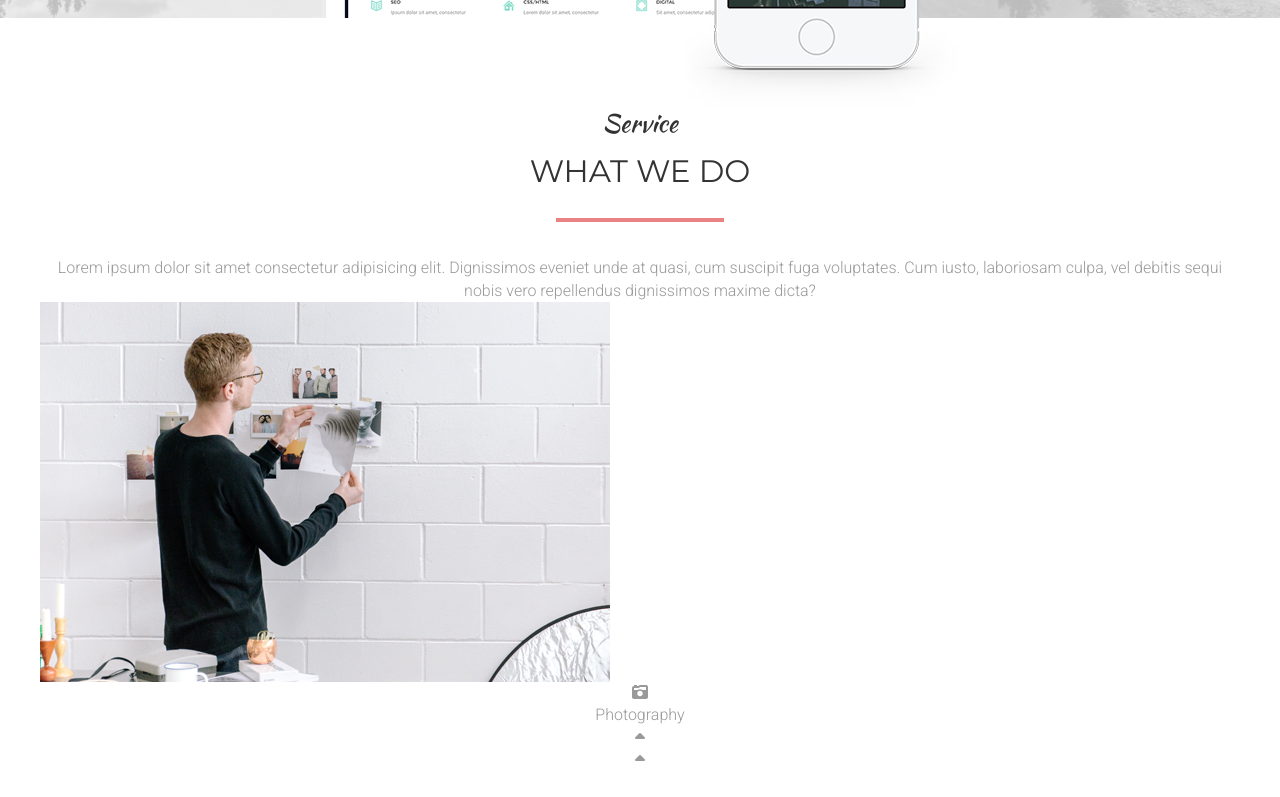
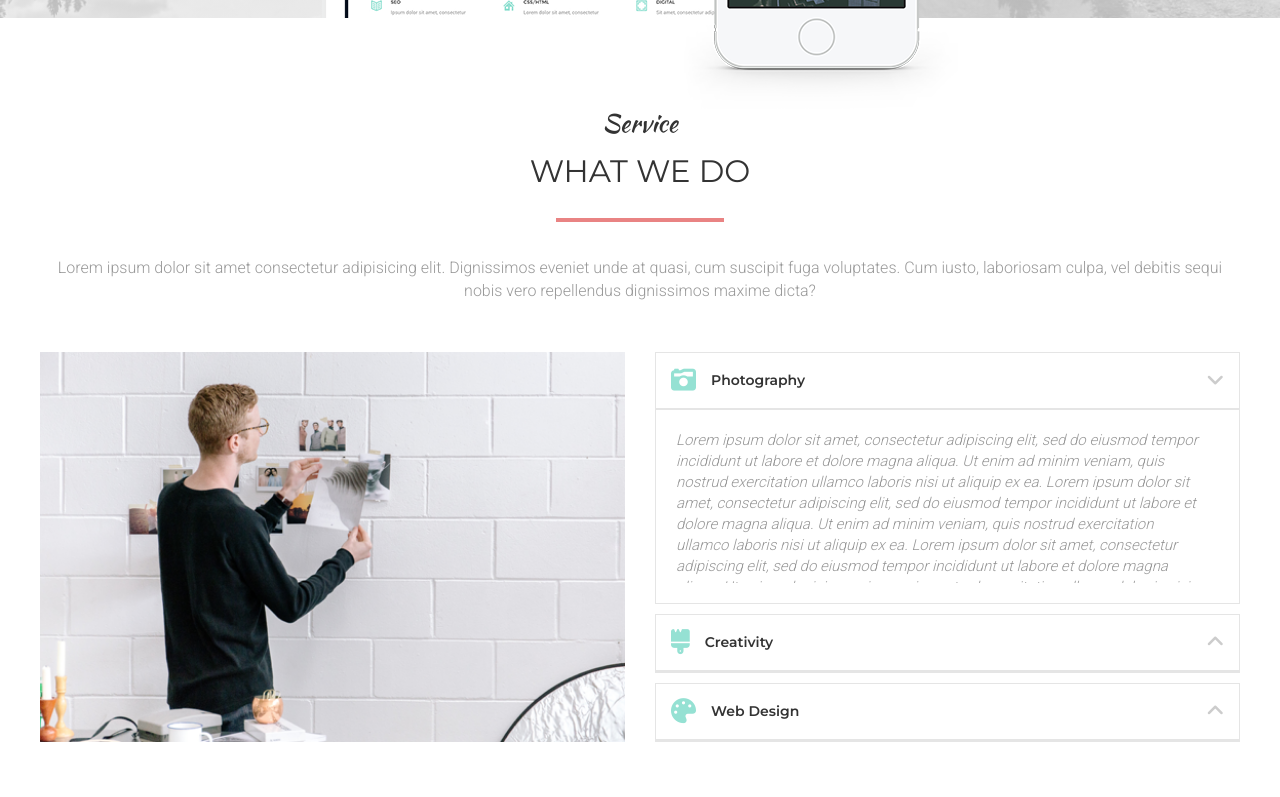
Before and after one commit to TranDangKhoi/mogo-project, a React (Create React App) app in the folder mogo-project/: page / in a window 1280 px wide. Shown: the part 3348-4145 px from the top of the page. After the commit the page ends 4090 px from the top, so only its background shows below. Built offline with nearby package versions, Linux system fonts and the light colour scheme.

Commit message:
:+1:  Updated README and finish what-we-do section

```diff
--- a/mogo-project/src/components/accordion/Accordion.js
+++ b/mogo-project/src/components/accordion/Accordion.js
@@ -5,13 +5,14 @@ import "./accordion.scss";
 const Accordion = ({
   faiconClassName,
   ionicIconName,
+  openedByDefault,
   icon,
   title,
   children,
 }) => {
   const { expandNavigation, nodeRef, setExpandNavigation } = useExpand(
     "h3.accordion-header",
-    false
+    openedByDefault ? true : false
   );
   return (
     <div className="accordion" ref={nodeRef}>
@@ -26,14 +27,14 @@ const Accordion = ({
         <h3 className="accordion-title">{title}</h3>
         <i
           className={`fa-solid ${
-            expandNavigation ? "fa-caret-down" : "fa-caret-up"
-          }`}
+            expandNavigation ? "fa-angle-down" : "fa-angle-up"
+          } accordion-caret`}
         ></i>
       </div>
       <div
         className={`${expandNavigation ? "is-expand" : null} accordion-content`}
       >
-        {children}
+        <div className="accordion-text">{children}</div>
       </div>
     </div>
   );
--- a/mogo-project/src/components/accordion/accordion.scss
+++ b/mogo-project/src/components/accordion/accordion.scss
@@ -1,12 +1,49 @@
 @import "../../helper/styles";
 
 .accordion {
+  &:not(:last-of-type) {
+    margin-bottom: 1rem;
+  }
+  &-header {
+    padding: 1.5rem;
+    border: 1px solid rgba($gray-dark-color, 0.5);
+    @include flexbox(center);
+    cursor: pointer;
+    font-weight: 600;
+    user-select: none;
+  }
   &-content {
-    height: 0;
-    overflow-y: hidden;
+    font-family: $secondary-font;
+    color: $text-color;
+    line-height: 1.4;
+    font-size: 1.5rem;
+    border-top: 0;
+    border: 1px solid rgba($gray-dark-color, 0.5);
+    font-weight: 300;
+    font-style: italic;
+    .accordion-text {
+      height: 0;
+      overflow-y: hidden;
+    }
   }
   &-content.is-expand {
-    height: auto;
-    overflow-y: scroll;
+    padding: 2rem;
+
+    .accordion-text {
+      padding-right: 2rem;
+      height: 15.3rem;
+      overflow-y: auto;
+      @include customScrollbar(4px, 3rem, 1.2rem, $gray-color, $tertiary-color);
+    }
+  }
+  &-icon {
+    color: $tertiary-color;
+    font-size: 2.5rem;
+    margin-right: 1.5rem;
+  }
+  &-caret {
+    margin-left: auto;
+    font-size: 2rem;
+    color: $gray-dark-color;
   }
 }
--- a/mogo-project/src/components/analytics/analytics.scss
+++ b/mogo-project/src/components/analytics/analytics.scss
@@ -2,7 +2,7 @@
 .analytics {
   background: $tertiary-color;
   &-list {
-    @include flexbox(center, space-between);
+    @include flexbox(flex-start, space-between);
   }
   &-item {
     padding: 3.5rem;
--- a/mogo-project/src/components/whatwedo/WhatWeDo.js
+++ b/mogo-project/src/components/whatwedo/WhatWeDo.js
@@ -13,22 +13,50 @@ const WhatWeDo = () => {
           eveniet unde at quasi, cum suscipit fuga voluptates. Cum iusto,
           laboriosam culpa, vel debitis sequi nobis vero repellendus dignissimos
           maxime dicta?
+        </Paragraph>
         <div className="wedo-wrapper">
-            <img src={WhatWeDoImage} alt="WeDoImage" />
+          <img src={WhatWeDoImage} alt="WeDoImage" className="wedo-img" />
           <div className="wedo-content">
             <Accordion
               title={"Photography"}
               faiconClassName="fa-solid fa-camera-retro"
+              openedByDefault={true}
             >
               Lorem ipsum dolor sit amet, consectetur adipiscing elit, sed do
               eiusmod tempor incididunt ut labore et dolore magna aliqua. Ut
               enim ad minim veniam, quis nostrud exercitation ullamco laboris
-                nisi ut aliquip ex ea
+              nisi ut aliquip ex ea. Lorem ipsum dolor sit amet, consectetur
+              adipiscing elit, sed do eiusmod tempor incididunt ut labore et
+              dolore magna aliqua. Ut enim ad minim veniam, quis nostrud
+              exercitation ullamco laboris nisi ut aliquip ex ea. Lorem ipsum
+              dolor sit amet, consectetur adipiscing elit, sed do eiusmod tempor
+              incididunt ut labore et dolore magna aliqua. Ut enim ad minim
+              veniam, quis nostrud exercitation ullamco laboris nisi ut aliquip
+              ex ea
             </Accordion>
-              <Accordion></Accordion>
+            <Accordion title={"Creativity"} faiconClassName="fa-solid fa-brush">
+              Lorem ipsum dolor sit amet, consectetur adipiscing elit, sed do
+              eiusmod tempor incididunt ut labore et dolore magna aliqua. Ut
+              enim ad minim veniam, quis nostrud exercitation ullamco laboris
+              nisi ut aliquip ex ea. Lorem ipsum dolor sit amet, consectetur
+              adipiscing elit, sed do eiusmod tempor incididunt ut labore et
+              dolore magna aliqua. Ut enim ad minim veniam, quis nostrud
+              exercitation ullamco laboris nisi ut aliquip ex ea
+            </Accordion>
+            <Accordion
+              title={"Web Design"}
+              faiconClassName="fa-solid fa-palette"
+            >
+              Lorem ipsum dolor sit amet, consectetur adipiscing elit, sed do
+              eiusmod tempor incididunt ut labore et dolore magna aliqua. Ut
+              enim ad minim veniam, quis nostrud exercitation ullamco laboris
+              nisi ut aliquip ex ea. Lorem ipsum dolor sit amet, consectetur
+              adipiscing elit, sed do eiusmod tempor incididunt ut labore et
+              dolore magna aliqua. Ut enim ad minim veniam, quis nostrud
+              exercitation ullamco laboris nisi ut aliquip ex ea
+            </Accordion>
           </div>
         </div>
-        </Paragraph>
       </Container>
     </div>
   );
--- a/mogo-project/src/components/whatwedo/what-we-do.scss
+++ b/mogo-project/src/components/whatwedo/what-we-do.scss
@@ -1,4 +1,27 @@
 @import "../../helper/styles";
 
 .wedo {
+  &-img {
+    object-fit: cover;
+  }
+  @include minWidth(1280px) {
+    &-wrapper {
+      @include flexbox(stretch, space-between);
+      column-gap: 3rem;
+    }
+    &-img,
+    &-content {
+      width: calc((100% / 2) - 1.5rem);
+    }
+  }
+  @include maxWidth(1279px) {
+    &-wrapper {
+      @include flexbox(center, space-between, column, wrap);
+      row-gap: 2rem;
+    }
+    &-img,
+    &-content {
+      width: 100%;
+    }
+  }
 }
--- a/mogo-project/src/helper/_mixins.scss
+++ b/mogo-project/src/helper/_mixins.scss
@@ -93,3 +93,24 @@
   white-space: pre-wrap;
   word-break: break-all;
 }
+
+// custom scrollbar
+@mixin customScrollbar(
+  $scrollbarWidth: 3px,
+  $scrollbarBorderRadius: 1px,
+  $trackBorderRadius: 1px,
+  $trackBackground: #ccc,
+  $scrollBarColor: #ccc
+) {
+  &::-webkit-scrollbar {
+    width: $scrollbarWidth;
+  }
+  &::-webkit-scrollbar-track {
+    background: $trackBackground;
+    border-radius: $trackBorderRadius;
+  }
+  &::-webkit-scrollbar-thumb {
+    background: $scrollBarColor;
+    border-radius: $scrollbarBorderRadius;
+  }
+}
```
Also changed, not shown: 1 other file (tests, documents, lock files or other folders). Lines whose indentation alone changed are shown as unchanged.
